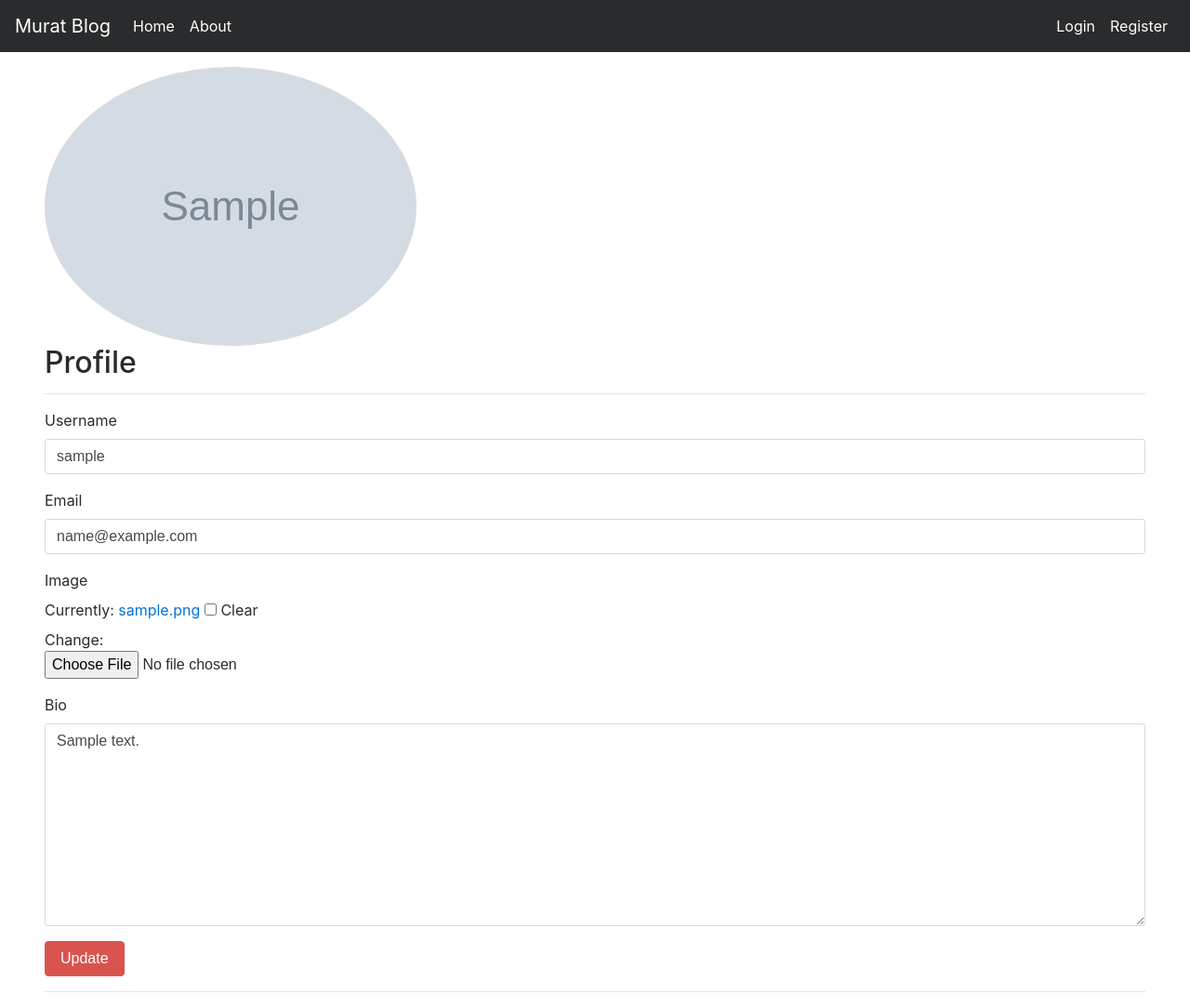
After one commit to muratgcmz/Django_Blog_App, a Django app: page /users/profile/1 in a window 1280 px wide. The commit adds this page. Shown: the whole page at 93% size. Run offline with Django 3.2, Linux system fonts and the light colour scheme; tables that the repository leaves empty hold one stand-in row (values such as "Sample post"); grey boxes marked "Sample" are stand-in pictures; some libraries are stand-ins or nearby versions.

Commit message:
views fixed

```diff
--- a/blog/templates/blog/navbar.html
+++ b/blog/templates/blog/navbar.html
@@ -26,23 +26,23 @@
 
             <li class="nav-item active">
                 {% comment %} {% url 'profile' %} {% endcomment %}
-                <a class="nav-link" href="">Profile</a>
+                <a class="nav-link" href="{% url 'profile' request.user.id %}">Profile</a>
             </li>
             <li class="nav-item active">
                 {% comment %} {% url 'logout' %} {% endcomment %}
-                <a class="nav-link" href="">New Post</a>
+                <a class="nav-link" href="{% url 'create' %}">New Post</a>
             </li>
 
             {% else %}
 
             <li class="nav-item active">
                 {% comment %} {% url 'user_login' %} {% endcomment %}
-                <a class="nav-link" href="">Login</a>
+                <a class="nav-link" href="{% url 'user_login' %}">Login</a>
             </li>
 
             <li class="nav-item active">
                 {% comment %} {% url 'register' %} {% endcomment %}
-                <a class="nav-link" href="">Register</a>
+                <a class="nav-link" href="{% url 'register' %}">Register</a>
             </li>
             {% endif %}
         </ul>
--- a/blog/templates/blog/post_list.html
+++ b/blog/templates/blog/post_list.html
@@ -15,7 +15,7 @@
                     </div>
                     <div class="course-br">
                         <div  class="course-title">
-                            <h2><a href="#" title="">{{post.title}}</a></h2>
+                            <h2><a href="{% url 'details' post.id %}" title="">{{post.title}}</a></h2>
                         </div>
                         <div class="course-desc">
                             <p>{{post.content | truncatechars:100 }}</p>
--- a/users/admin.py
+++ b/users/admin.py
@@ -1,3 +1,6 @@
 from django.contrib import admin
 from django.contrib.auth.models import User
+from .models import UserProfile
 # Register your models here.
+
+admin.site.register(UserProfile)
--- a/users/forms.py
+++ b/users/forms.py
@@ -1,8 +1,14 @@
 from django import forms
 from django.contrib.auth.models import User
 from django.contrib.auth.forms import UserCreationForm
+from .models import UserProfile
 
 class UserForm(UserCreationForm):
     class Meta:
         model = User
         fields = ('username', 'email')
+
+class UserProfileForm(forms.ModelForm):
+    class Meta:
+        model = UserProfile
+        fields = '__all__'
--- a/users/models.py
+++ b/users/models.py
@@ -3,7 +3,12 @@ from django.contrib.auth.models import User
 
 # Create your models here.
 class UserProfile(models.Model):
-    user = models.OneToOneField(User, on_delete=models.CASCADE)
+
+    user = models.OneToOneField(User, on_delete=models.CASCADE, editable=False)
+    username = models.CharField(max_length=50, null=True, blank=True,)
+    email = models.EmailField(null=True, blank=True)
+    image = models.ImageField(upload_to = 'media/', null=True, blank=True, default='/media/indir.png' )
+    bio = models.TextField(null=True, blank=True)
 
     def __str__(self):
         return self.username
--- a/users/templates/user/logout.html
+++ b/users/templates/user/logout.html
@@ -5,5 +5,5 @@
 
 <h2>You have been logged out</h2>
 
-<a href="">Login again</a>
+<a href="{% url 'user_login' %}">Login again</a>
 {%endblock content %}
--- /dev/null
+++ b/users/templates/user/profile.html
@@ -0,0 +1,21 @@
+{% extends 'blog/base.html' %}
+{% block content %}
+ {% load crispy_forms_tags %}
+<div class="mx-5">
+<img class="rounded-circle account-img" src="{{ user.image.url }}" alt="image" >
+<h2>Profile</h2>
+<hr>
+
+
+
+<form action="" method="post" enctype="multipart/form-data">
+    {% csrf_token %}
+    {{ form_profile | crispy }}
+    <button type="submit" class="btn btn-danger">Update</button>
+    <hr>
+
+</form>
+
+
+</div>
+{% endblock content %}
--- a/users/templates/user/user_login.html
+++ b/users/templates/user/user_login.html
@@ -11,6 +11,10 @@
             {% csrf_token %}
              {{form|crispy}}
             <button type="submit" class="btn btn-danger">Login</button>
+            <a href="#">Forgot Password?</a>
+            <hr>
+            <span>Need an account?</span>
+            <a href="{% url 'register' %}">Sign Up Now!</a>
         </form>
     </div>
 </div>
--- a/users/urls.py
+++ b/users/urls.py
@@ -1,7 +1,9 @@
 from django.urls import path
-from .views import user_logout, user_login
+from .views import user_logout, user_login, register, profile
 
 urlpatterns = [
     path('logout/', user_logout, name='logout'),
     path('login/', user_login, name='user_login'),
+    path('register/', register, name='register'),
+    path('profile/<int:id>', profile, name='profile'),
 ]
--- a/users/views.py
+++ b/users/views.py
@@ -1,7 +1,9 @@
 from django.shortcuts import render, redirect
 from django.contrib import messages
 from django.contrib.auth import logout, login
+from .forms import UserForm, UserProfileForm
 from django.contrib.auth.forms import AuthenticationForm
+from .models import UserProfile
 # Create your views here.
 
 
@@ -14,10 +16,6 @@ def user_login(request):
     form = AuthenticationForm(request, data=request.POST)
 
     if form.is_valid():
-        # username = form.cleaned_data.get('username')
-        # password = form.cleaned_data.get('password')
-        # user = authenticate(username=username, password=password)
-
         user = form.get_user()
 
         if user :
@@ -26,3 +24,43 @@ def user_login(request):
         return redirect('home')
 
     return render(request, 'user/user_login.html',{"form": form})
+
+def register(request):
+    form_user = UserForm()
+
+
+    if request.method == 'POST':
+        form_user = UserForm(request.POST)
+
+
+        if form_user.is_valid():
+            user = form_user.save()
+
+            login(request, user)
+            messages.success(request, 'Register Successfull')
+            return redirect('home')
+    context={
+        'form_user': form_user,
+
+    }
+
+    return render(request, 'user/register.html', context)
+
+
+def profile(request, id):
+    try:
+        userprofile = UserProfile.objects.get(id=id)
+    except:
+        userprofile = None
+    form_profile = UserProfileForm(request.POST or None, request.FILES or None, instance=userprofile)
+    if form_profile.is_valid():
+        profileTemp = form_profile.save()
+        if 'image' in request.FILES:
+            profileTemp.image = request.FILES.get('image')
+            profileTemp.save()
+        return redirect('home')
+    context = {
+        'form_profile': form_profile,
+        'user': userprofile
+        }
+    return render(request, 'user/profile.html', context)
```
Also changed, not shown: users/templates/user/register.html (added, +27 -0 lines), users/migrations/0002_auto_20220603_2143.py (added), users/migrations/0003_auto_20220603_2201.py (added), users/migrations/0004_auto_20220603_2223.py (added), users/migrations/0005_auto_20220603_2229.py (added), users/migrations/0006_auto_20220603_2253.py (added).
